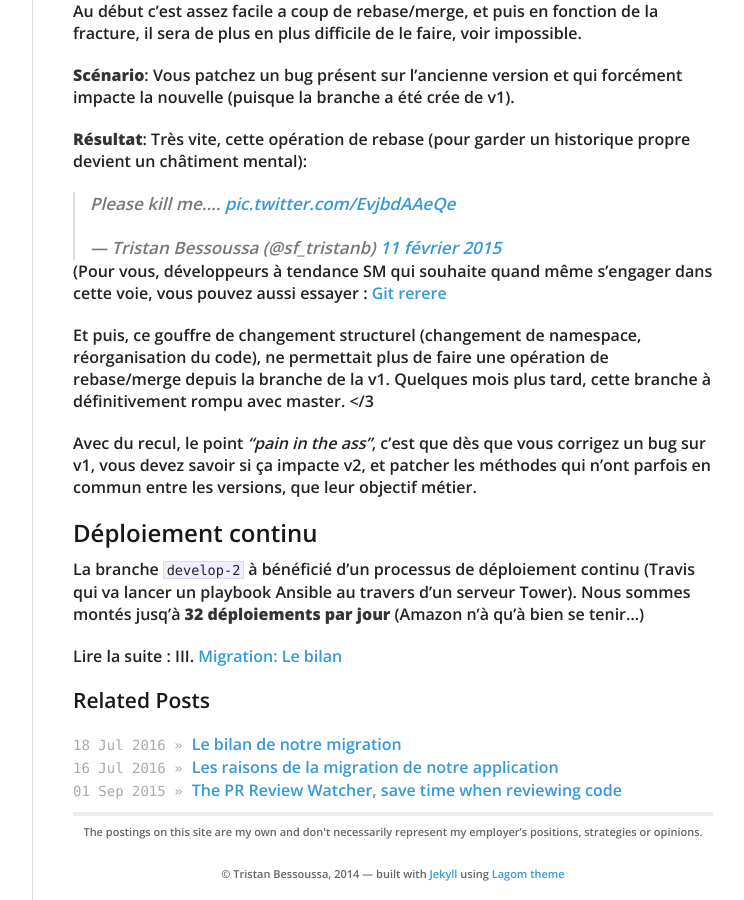
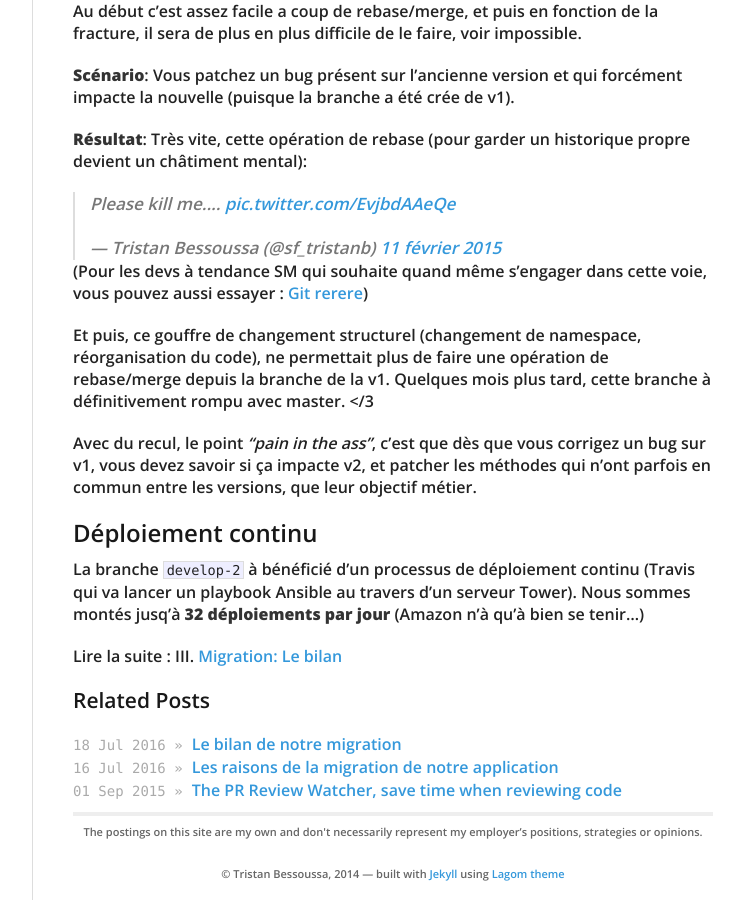
Before and after one commit to swanson/lagom, a Jekyll site: the page built from _posts/2016-07-17-migration-continue.md, in a window 1280 px wide and 900 px high, scrolled down 1834 px. Shown: the whole window, without its empty margins (378-1122 px from the left). Built offline with Jekyll 4.4.1, drawn with Linux system fonts in a browser that asks for light colours; nearby versions of some CDN libraries; comment, search, counter and statistics services are not loaded.

Commit message:
fermer une parenthèse, ça compte

```diff
--- a/_posts/2016-07-17-migration-continue.md
+++ b/_posts/2016-07-17-migration-continue.md
@@ -61,7 +61,7 @@ Au début c'est assez facile a coup de rebase/merge, et puis en fonction de la f
 <blockquote class="twitter-tweet" data-lang="fr"><p lang="en" dir="ltr">Please kill me.... <a href="http://t.co/EvjbdAAeQe">pic.twitter.com/EvjbdAAeQe</a></p>&mdash; Tristan Bessoussa (@sf_tristanb) <a href="https://twitter.com/sf_tristanb/status/565523044404580352">11 février 2015</a></blockquote>
 <script async src="//platform.twitter.com/widgets.js" charset="utf-8"></script>
 
-(Pour vous, développeurs à tendance SM qui souhaite quand même s'engager dans cette voie, vous pouvez aussi essayer : [Git rerere](http://www.git-attitude.fr/2014/11/04/git-rerere/)
+(Pour les devs à tendance SM qui souhaite quand même s'engager dans cette voie, vous pouvez aussi essayer : [Git rerere](http://www.git-attitude.fr/2014/11/04/git-rerere/))
 
 Et puis, ce gouffre de changement structurel (changement de namespace, réorganisation du code), ne permettait plus de faire une opération de rebase/merge depuis la branche de la v1.
 Quelques mois plus tard, cette branche à définitivement rompu avec master. </3
```
